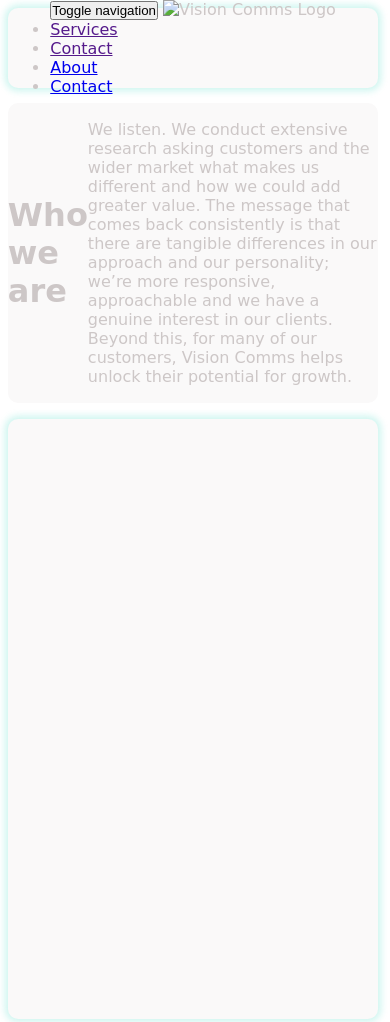
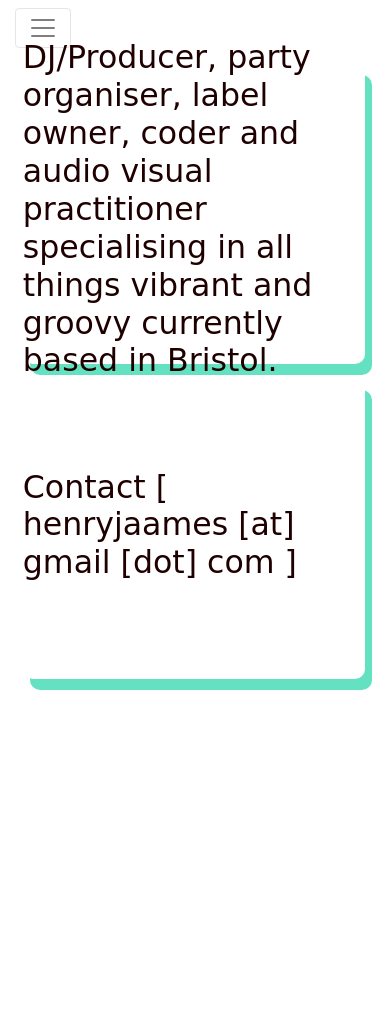
Before and after one commit to HJ959/henry_james_website, a plain HTML site: page index.html in a window 390 px wide. Shown: the top 1022 px of the page. After the commit the page ends 844 px from the top, so only its background shows below. Drawn offline with nearby package versions, Linux system fonts and the light colour scheme; a web font is replaced by a local one.

Commit message:
Created home screen and added Nav Bar and responsive text

```diff
--- a/css/main.css
+++ b/css/main.css
@@ -8,6 +8,9 @@
 
 /* Mobile Styles */
 @media only screen and (max-width: 400px) {
+  h1 {
+    font-size: calc(1em + 4vw);
+  }
 
 }
 
@@ -18,6 +21,9 @@
   .feature-2,
   .feature-3 {
     width: 50%;
+  }
+  h1 {
+    font-size: calc(1em + 3vw);
   }
 }
 
@@ -46,11 +52,14 @@ html {
 }
 body {
   background-color: #ffffff;
-  color: #cdc7c7;
+  color: #1f0000;
   font-family: 'ZCOOL QingKe HuangYou', cursive;
 }
+a {
+  color: #34d9ad;
+}
 .shadow {
-  box-shadow: 0px 0px 7px 3px rgba(19,206,181,0.21);
+  box-shadow: 7px 11px 0px 0px rgba(52,217,173,0.77);
 }
 
 .page {
@@ -63,10 +72,9 @@ body {
   height: 300px;
   margin: 2vw;
   display: flex;
-  justify-content: center;
+  justify-content: left;
   align-items: center;
   border-radius: 10px;
-
 }
 
 .menu {
--- a/index.html
+++ b/index.html
@@ -5,68 +5,46 @@
     <meta name='viewport'
       content='width=device-width, initial-scale=1.0, maximum-scale=1.0' />
     <title>Henry James</title>
+    <link rel="stylesheet" href="https://maxcdn.bootstrapcdn.com/bootstrap/4.0.0/css/bootstrap.min.css" integrity="sha384-Gn5384xqQ1aoWXA+058RXPxPg6fy4IWvTNh0E263XmFcJlSAwiGgFAW/dAiS6JXm" crossorigin="anonymous">
     <link rel="stylesheet" href="css/main.css">
     <link href="https://fonts.googleapis.com/css?family=ZCOOL+QingKe+HuangYou&display=swap" rel="stylesheet">
   </head>
   <body>
 
-
-<div class='page'>
-
-        <nav class="navbar navbar-default section menu shadow">
-      <div class="container">
-        <!-- Brand and toggle get grouped for better mobile display -->
-        <div class="navbar-header">
-          <button type="button" class="navbar-toggle collapsed" data-toggle="collapse" data-target="#bs-example-navbar-collapse-1" aria-expanded="false">
-            <span class="sr-only">Toggle navigation</span>
-            <span class="icon-bar"></span>
-            <span class="icon-bar"></span>
-            <span class="icon-bar"></span>
-          </button>
-          <img class="navbar-brand" src="media/logo_grey.png" alt="Vision Comms Logo">
+    <div class="container-fluid">
+    <div class="row">
+        <div class="col-sm-2 col-md-2 col-lg-1 col-xl-1">
+            <nav class="navbar navbar-light navbar-expand-sm px-0 flex-row flex-nowrap">
+                <button class="navbar-toggler" type="button" data-toggle="collapse" data-target="#navbarWEX" aria-controls="navbarSupportedContent" aria-expanded="false" aria-label="Toggle navigation">
+                    <span class="navbar-toggler-icon"></span>
+                </button>
+                 <div class="navbar-collapse collapse" id="navbarWEX">
+                    <div class="nav flex-sm-column flex-row">
+                        <a class="nav-item nav-link active" href="#">Home</a>
+                        <a href="#" class="nav-item nav-link">Mint Tea</a>
+                        <a href="#" class="nav-item nav-link">Cyber Studio</a>
+                        <a href="#" class="nav-item nav-link">Contact</a>
+                    </div>
+                </div>
+            </nav>
         </div>
 
-        <!-- Collect the nav links, forms, and other content for toggling -->
-        <div class="collapse navbar-collapse" id="bs-example-navbar-collapse-1">
-          <ul class="nav navbar-nav">
-            <li><a href="">Services</a></li>
-            <li><a href="">Contact</a></li>
-          </ul>
-          <ul class="nav navbar-nav navbar-right">
-            <li><a href="#">About</a></li>
-            <li><a href="#">Contact</a></li>
-          </ul>
-        </div><!-- /.navbar-collapse -->
-      </div><!-- /.container-fluid -->
-    </nav>
+  <div class="container">
+    <div class='page'>
 
-  <div class='section header'>
-
-      <h1 class="col-lg-12">Who we are</h1>
-
-    <div class="row">
-      <div class="col-lg-12">
-        <p>We listen. We conduct extensive research asking customers and the wider
-          market what makes us different and how we could add greater value.
-          The message that comes back consistently is that there are tangible
-          differences in our approach and our personality; we’re more responsive,
-          approachable and we have a genuine interest in our clients. Beyond this,
-          for many of our customers, Vision Comms helps unlock their potential for growth.
-        </p>
+      <div class='section shadow'>
+        <h1>DJ/Producer, party organiser, label owner, coder and audio visual practitioner specialising in all things vibrant and groovy currently based in Bristol.</h1>
+      </div>
+      <div class='section shadow'>
+        <h1>Contact [ henryjaames [at] gmail [dot] com ]</h1>
       </div>
     </div>
-  </div>
+</div>
+    </div>
 
-  <div class='section content shadow'>
-  </div>
-  <div class='section feature-1 shadow'>
-  </div>
-  <div class='section feature-2 shadow'>
-  </div>
-  <div class='section feature-3 shadow'>
-  </div>
-</div>
+<script src="https://code.jquery.com/jquery-3.2.1.slim.min.js" integrity="sha384-KJ3o2DKtIkvYIK3UENzmM7KCkRr/rE9/Qpg6aAZGJwFDMVNA/GpGFF93hXpG5KkN" crossorigin="anonymous"></script>
+<script src="https://cdnjs.cloudflare.com/ajax/libs/popper.js/1.12.9/umd/popper.min.js" integrity="sha384-ApNbgh9B+Y1QKtv3Rn7W3mgPxhU9K/ScQsAP7hUibX39j7fakFPskvXusvfa0b4Q" crossorigin="anonymous"></script>
+<script src="https://maxcdn.bootstrapcdn.com/bootstrap/4.0.0/js/bootstrap.min.js" integrity="sha384-JZR6Spejh4U02d8jOt6vLEHfe/JQGiRRSQQxSfFWpi1MquVdAyjUar5+76PVCmYl" crossorigin="anonymous"></script>
+  </body>
 
-
-  </body>
 </html>
```
